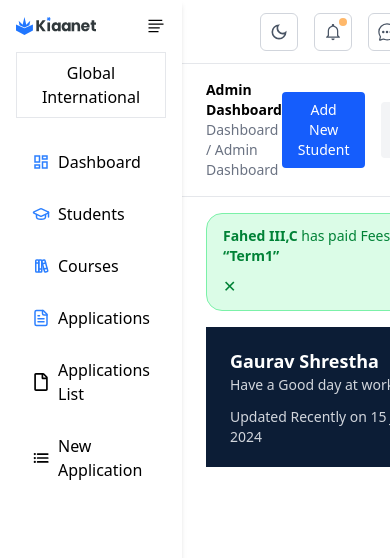
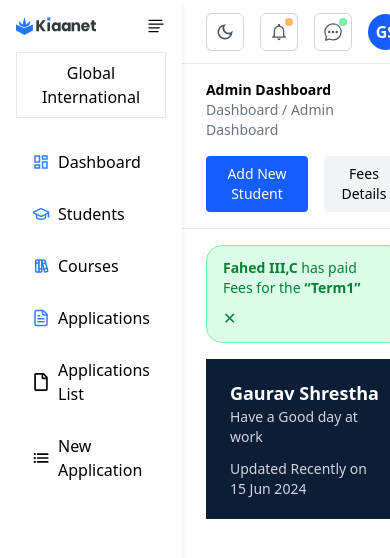
Before and after one commit to Aayesha-baidhya/Kiaanet, a Next.js app: page /dashboard in a window 390 px wide. Shown: the top 558 px of the page. Built offline with nearby package versions, Linux system fonts and the light colour scheme.

Commit message:
feat: made changes for responsiveness

```diff
--- a/src/components/dashboardHeader.tsx
+++ b/src/components/dashboardHeader.tsx
@@ -2,14 +2,16 @@ import React from 'react';
 
 const DashboardHeader = () => {
   return (
-    <div className="flex items-center justify-between px-6 py-4 border-b border-gray-200 bg-white">
+    <div className="flex flex-col gap-4 md:flex-row md:items-center md:justify-between px-6 py-4 border-b border-gray-200 bg-white">
+
       <div className="text-sm text-gray-500">
         <p className="font-semibold text-black">Admin Dashboard</p>
         <p>Dashboard / Admin Dashboard</p>
       </div>
 
       {/* Buttons */}
-      <div className="flex items-center gap-4">
+      <div className="flex items-center gap-4"
+>
         <button className="bg-blue-600 text-white text-sm px-4 py-2 rounded hover:bg-blue-700 transition">
           Add New Student
         </button>
```
